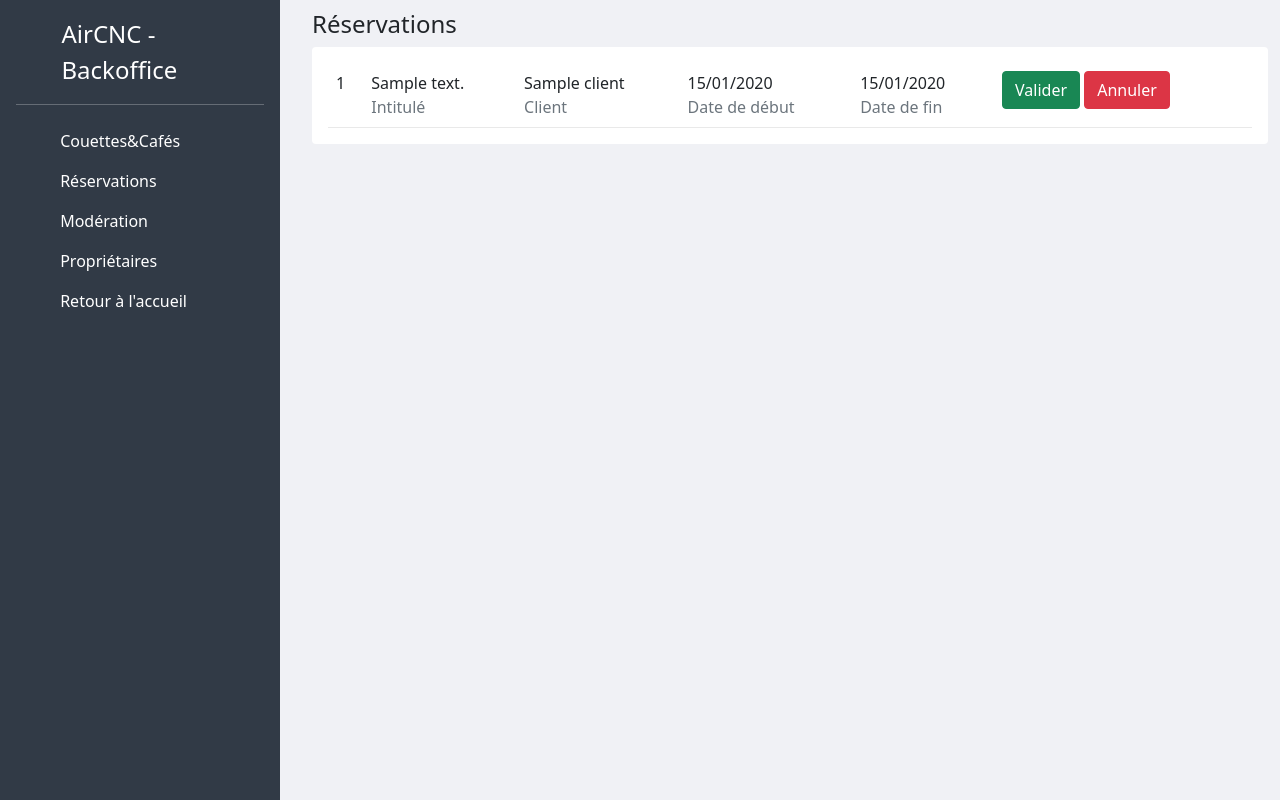
After one commit to devCelKyo/aircnc, a Symfony app: template templates/admin/reservations.html.twig in a window 1280 px wide. The commit adds this page. Run offline with Twig, Linux system fonts and the light colour scheme; the template is opened without the code that fills it: most values are stand-ins (such as "Sample title", 1, 10 or a date in 2020); some libraries are stand-ins or nearby versions.

Commit message:
changement backoffice

```diff
--- a/public/css/admin.css
+++ b/public/css/admin.css
@@ -12,7 +12,7 @@
     min-height: 100vh;
 }
 .nav-item {
-    transition: background-color 1s;
+    transition: background-color 0.5s;
 }
 .nav-item:hover {
     background-color: #7070ff;
@@ -26,3 +26,14 @@
 .success-icon {
     color: green;
 }
+.danger-icon {
+    color: red;
+}
+.admin-room {
+    border-bottom: 1px solid rgb(233 233 233);
+    transition: background-color 0.25s;
+    border-radius: 5px;
+}
+.admin-room:hover {
+    background-color: rgb(233 233 233);
+}
--- a/src/Entity/Owner.php
+++ b/src/Entity/Owner.php
@@ -135,7 +135,7 @@ class Owner
 
     public function __toString()
     {
-        return $this->firstname;
+        return $this->firstname. ' '. $this->lastname;
     }
 
     public function owns(Room $room)
--- a/templates/admin/index.html.twig
+++ b/templates/admin/index.html.twig
@@ -43,7 +43,7 @@
         <div class="col-xl-5 col-lg-6">
             <div class="card widget-flat">
                 <div class="card-body">
-                {% if nbreReservations == 0 %}
+                {% if nbreCommentaires == 0 %}
                     <span class="success-icon">{{ include('icones/done.html.twig') }}</span>
                 {% else %}
                     <span class="danger-icon">{{ include('icones/warning.html.twig') }}</span>
--- /dev/null
+++ b/templates/admin/reservations.html.twig
@@ -0,0 +1,30 @@
+{% extends 'adminbase.html.twig' %}
+
+{% block title %}Réservations{% endblock %}
+
+{% block body %}
+<div class="container-fluid">
+    <h4 class="page-title">Réservations</h4>
+    <div class="row">
+        <div class="col-lg-12">
+            <div class="card widget-flat">
+                <div class="card-body">
+                    <table class="table table-borderless table-centered mb-0">
+                    <tbody>
+                    {% for reservation in reservations %}
+                        <tr class="admin-room">
+                            <td>{{ reservation.id }}</td>
+                            <td>{{ reservation.room.summary }}<br><span class="text-muted font-13">Intitulé</span></td>
+                            <td>{{ reservation.client }}<br><span class="text-muted font-13">Client</span></td>
+                            <td>{{ reservation.getDateDebut|date("d/m/Y") }}<br><span class="text-muted font-13">Date de début</span></td>
+                            <td>{{ reservation.getDateFin|date("d/m/Y") }}<br><span class="text-muted font-13">Date de fin</span></td>
+                            <td><a href="{{ path('admin_reservation_validate', {'id': reservation.id}) }}" class="btn btn-success">Valider</a> <a href="{{ path('admin_reservation_cancel', {'id': reservation.id}) }}" class="btn btn-danger" role="button">Annuler</a></td>
+                        </tr>
+                    {% endfor %}
+                    </table>
+                </div>
+            </div>
+        </div>
+    </div>
+</div>
+{% endblock %}
--- a/templates/adminbase.html.twig
+++ b/templates/adminbase.html.twig
@@ -17,6 +17,7 @@
     {{ include('adminsidebar.html.twig') }}
 </div>
 <div class="admin-content">
+{{ include('flashbag.html.twig') }}
 {% block body %}
 
 {% endblock %}
--- a/templates/adminsidebar.html.twig
+++ b/templates/adminsidebar.html.twig
@@ -12,7 +12,7 @@
         </a>
       </li>
       <li class="nav-item">
-        <a href="#" class="nav-link text-white">
+        <a href="{{ path('admin_reservations') }}" class="nav-link text-white">
           <svg class="bi me-2" width="16" height="16"><use xlink:href="#speedometer2"></use></svg>
           Réservations
         </a>
```
Also changed, not shown: src/Controller/AdminController.php (+70 -1 lines), src/DataFixtures/UserFixtures.php (+28 -0 lines), templates/admin/moderation.html.twig (renamed from src/Repository/RoomRepository.php, +28 -48 lines).
